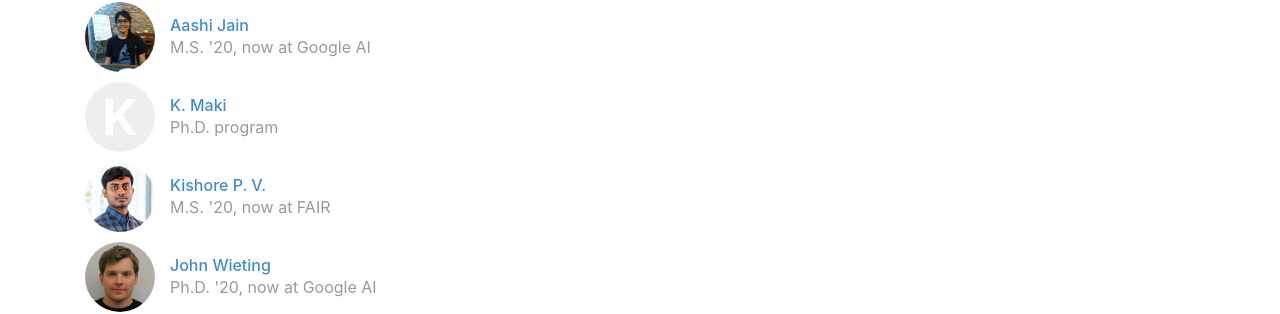
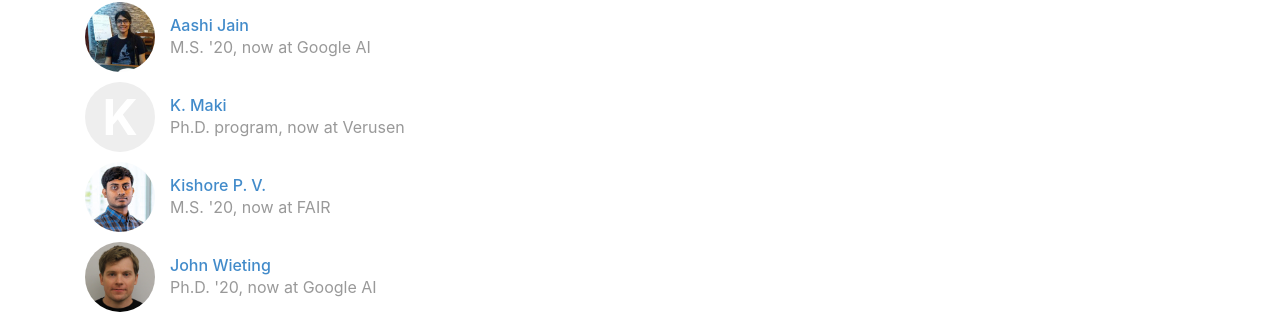
Before and after one commit to icebergnlp/icebergnlp.github.io, a Jekyll site: the page built from people.html, in a window 1280 px wide. Shown: the part 794-1108 px from the top of the page. Built offline with Jekyll 4.4.1, drawn with Linux system fonts in a browser that asks for light colours.

Commit message:
Updated Korte Maki's bio

```diff
--- a/_data/people.yml
+++ b/_data/people.yml
@@ -109,7 +109,7 @@ kmaki:
     webpage: "https://scholar.google.com/citations?user=4MwHtsUAAAAJ&hl=en&oi=ao"
     role: past
 #   image: /img/people/kmaki.jpg
-    bio: "Ph.D. program"
+    bio: "Ph.D. program, now at Verusen"
 
 kishore:
     display_name: "Kishore P. V."
```
